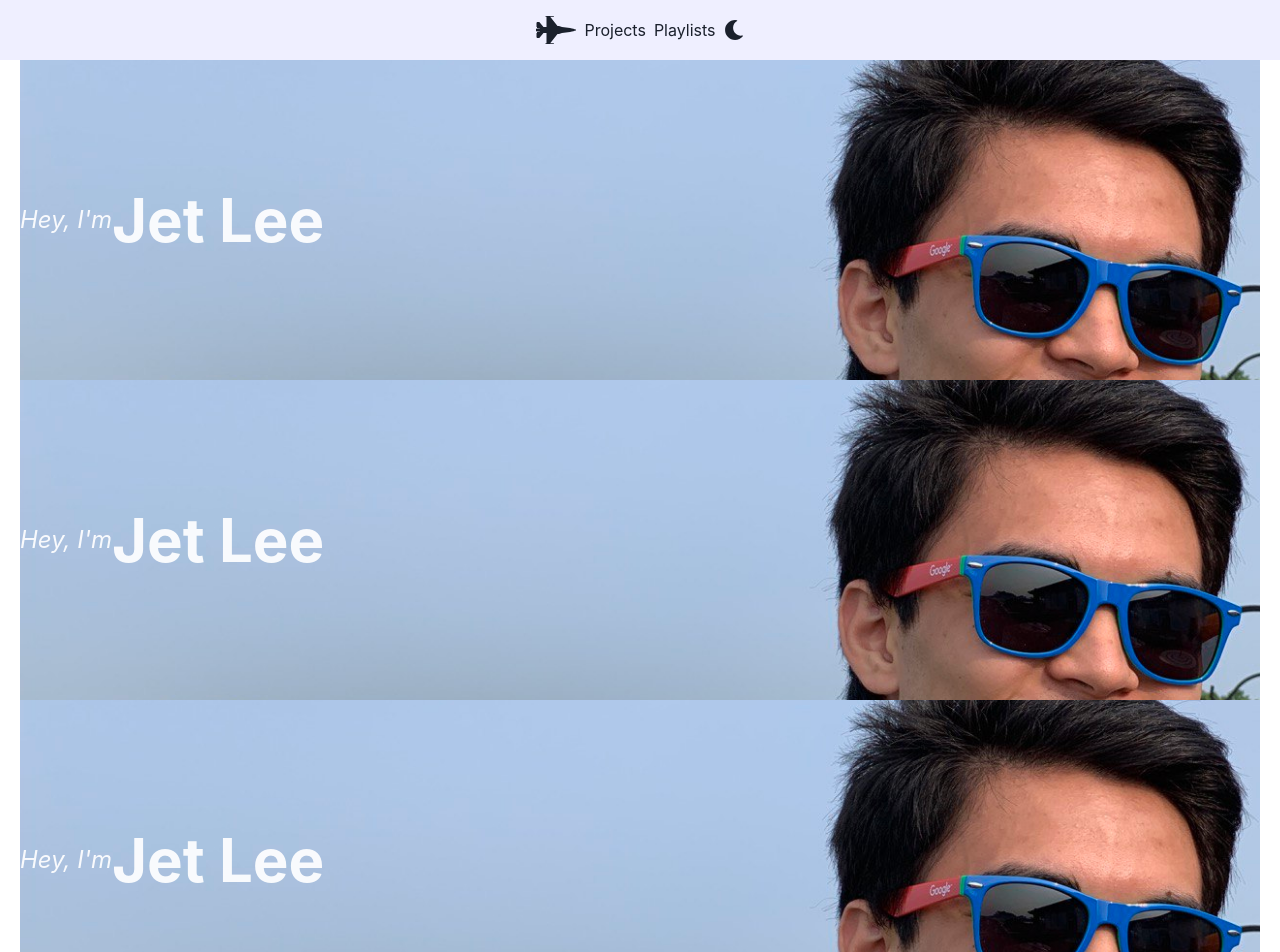
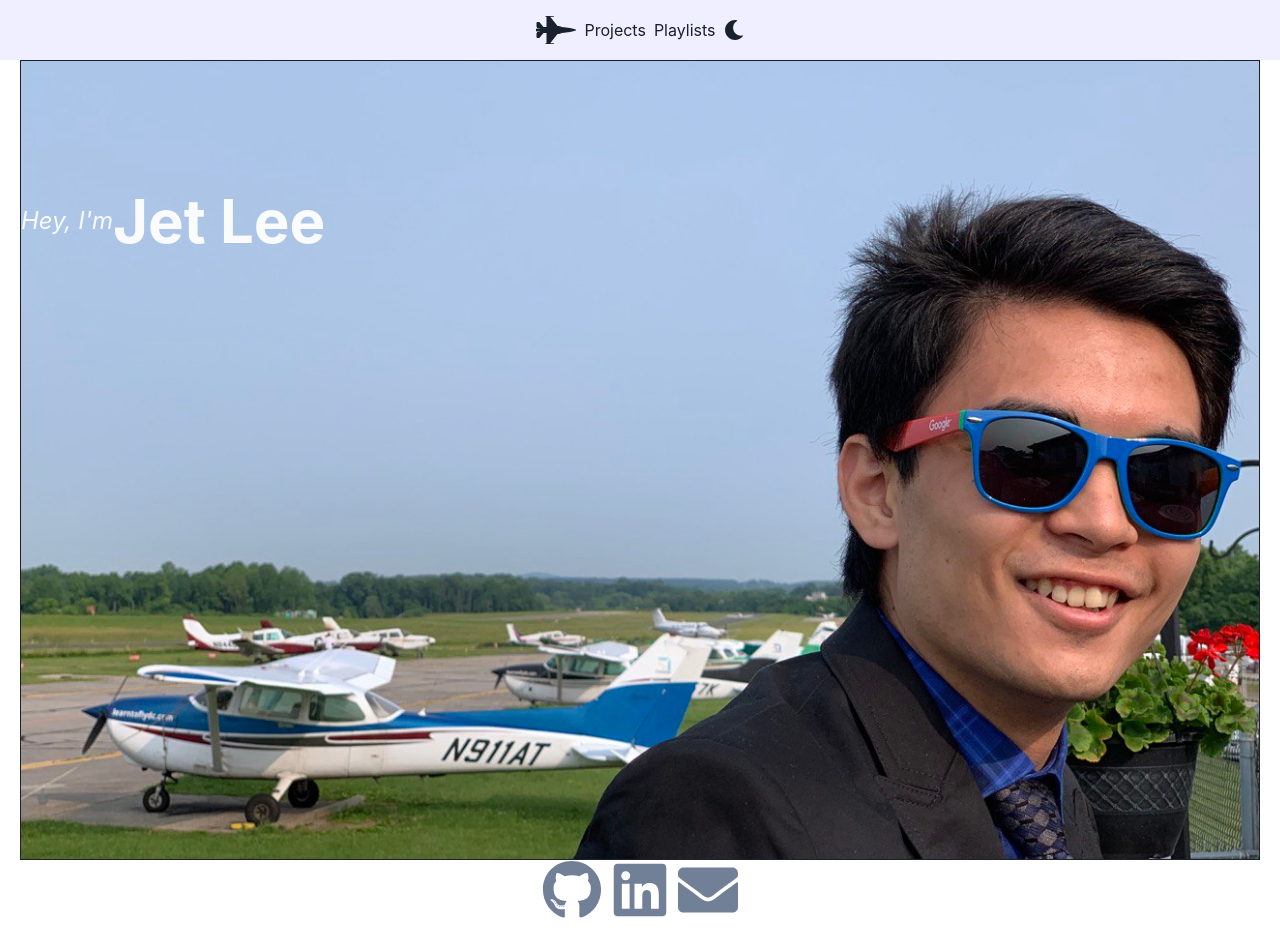
Before and after one commit to dotcomstar/jetrlee, a React (Vite) app: page / in a window 1280 px wide. Shown: the top 952 px of the page. Built offline with nearby package versions, Linux system fonts and the light colour scheme.

Commit message:
Enlarge the background image of me

```diff
--- a/src/components/HeaderOverlay.tsx
+++ b/src/components/HeaderOverlay.tsx
@@ -3,16 +3,17 @@ import jetPlanefield from "../assets/jet-planefield.jpg";
 
 const HeaderOverlay = () => {
   return (
-    <Container maxW={"100vw"} p={0}>
+    <Container maxW="100vw" p={0}>
       <Box
+        border="1px"
+        minHeight="800px"
         position="relative"
         bgImage={jetPlanefield}
         bgSize="cover"
-        bgPosition="center"
+        bgPosition="bottom right"
         bgRepeat="no-repeat"
         left={0}
         right={0}
-        maxWidth="100%"
       >
         <Box
           position="absolute"
--- a/src/pages/HomePage.tsx
+++ b/src/pages/HomePage.tsx
@@ -7,9 +7,6 @@ const HomePage = () => {
     <Grid>
       <GridItem>
         <HeaderOverlay />
-        <HeaderOverlay />
-        <HeaderOverlay />
-        <HeaderOverlay />
         <SocialsIcons />
       </GridItem>
     </Grid>
```
